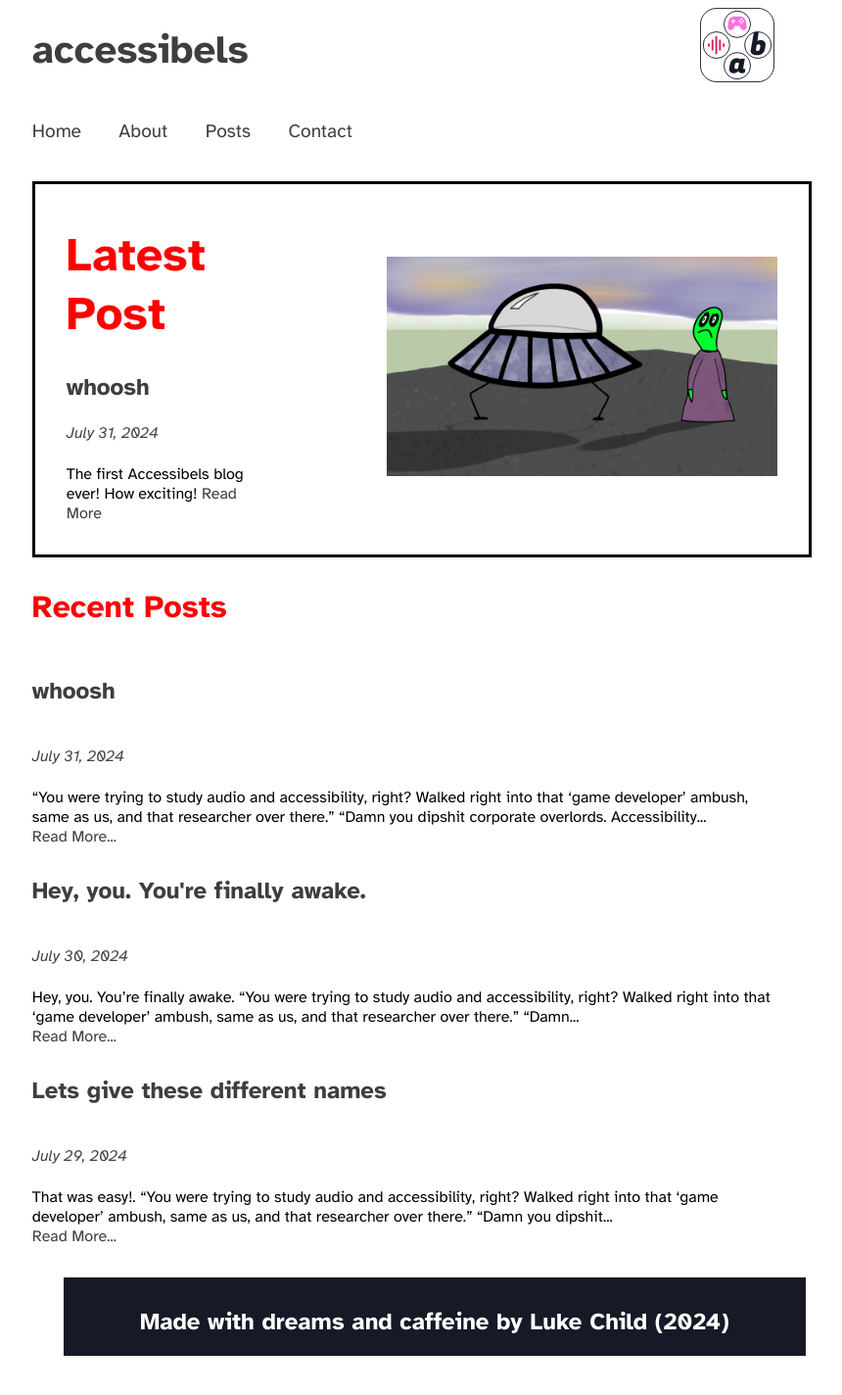
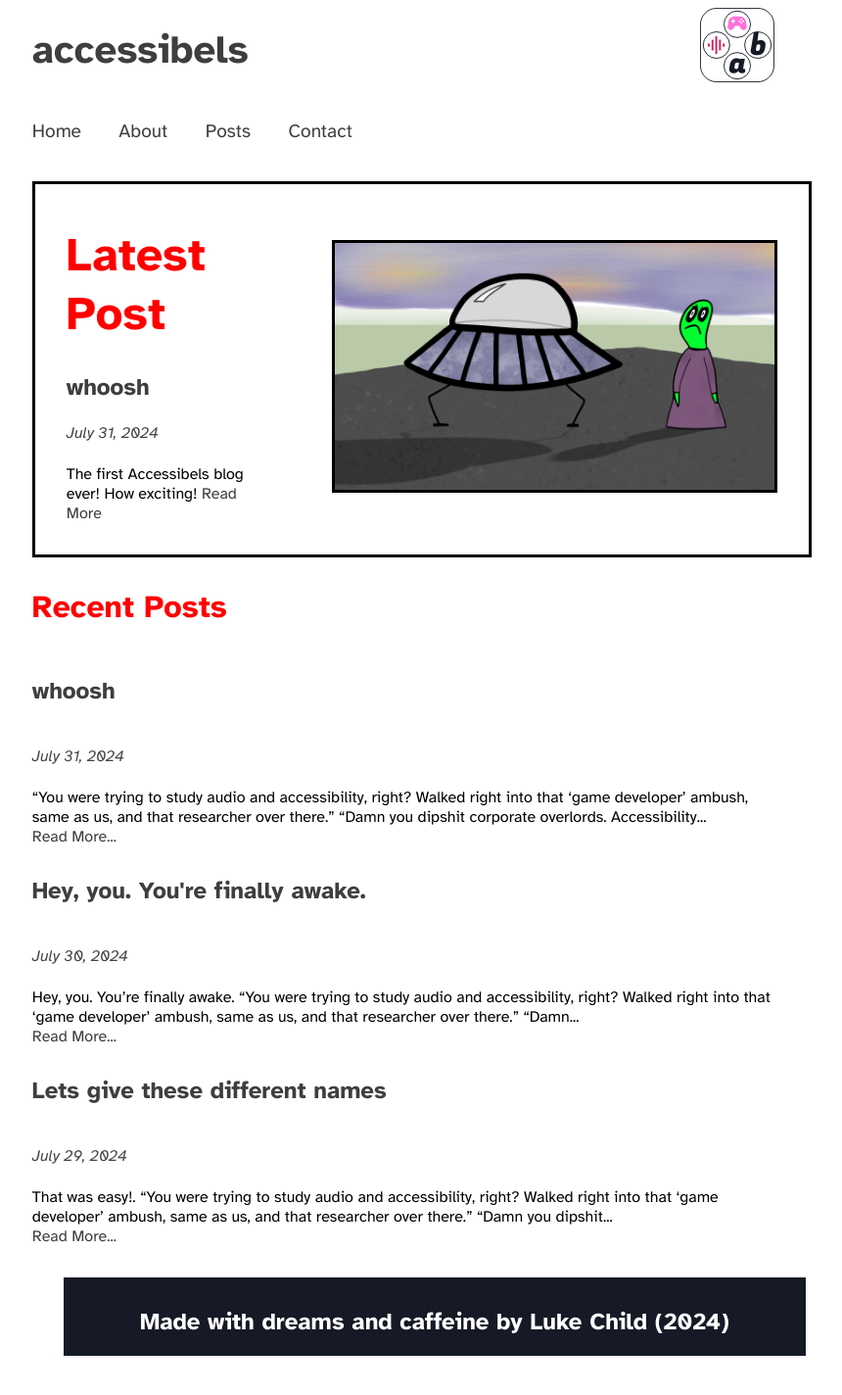
Before and after one commit to Accessibels/accessibels.github.io, a Jekyll site: the page built from index.markdown, in a window 1280 px wide. Shown: the whole page at 98% size, without its empty margins (228-1088 px from the left). Built offline with Jekyll 4.4.1, drawn with Linux system fonts in a browser that asks for light colours; our own code applies the rules of GitHub Pages for plain Markdown files.

Commit message:
added img border and link

```diff
--- a/_layouts/home.html
+++ b/_layouts/home.html
@@ -23,7 +23,7 @@
 
           <div id="main-content-right">
 
-            <img style="width:80%;" src="{{post.imgURL}}">
+            <a href="{{post.url}}"><img style="width:90%; border: solid black;" src="{{post.imgURL}}" alt="{{post.imgALT}}"></a>
 
 
         </div>
--- a/_posts/2024-07-29-Lets-give-these-different-names.markdown
+++ b/_posts/2024-07-29-Lets-give-these-different-names.markdown
@@ -4,6 +4,7 @@ title:  "Lets give these different names"
 date:   2024-07-29 22:16:42 +0100
 categories: easy simple fun
 imgURL: "/assets/Square%20Logo.svg"
+imgALT: "Image link to article. Jerry the Grumpy Alien lands on a new planet. A digital painting."
 summary: "The third Accessibels blog ever! How exciting!"
 
 ---
--- a/_posts/2024-07-31-whoosh.markdown
+++ b/_posts/2024-07-31-whoosh.markdown
@@ -5,6 +5,7 @@ date:   2024-07-31 12:16:42 +0100
 categories: first about accessibels
 tags: whoosh testing fun
 imgURL: "/assets/testArt.png"
+imgALT: "Image link to article. Jerry the Grumpy Alien lands on a new planet. A digital painting."
 summary: "The first Accessibels blog ever! How exciting!"
 
 ---
```
